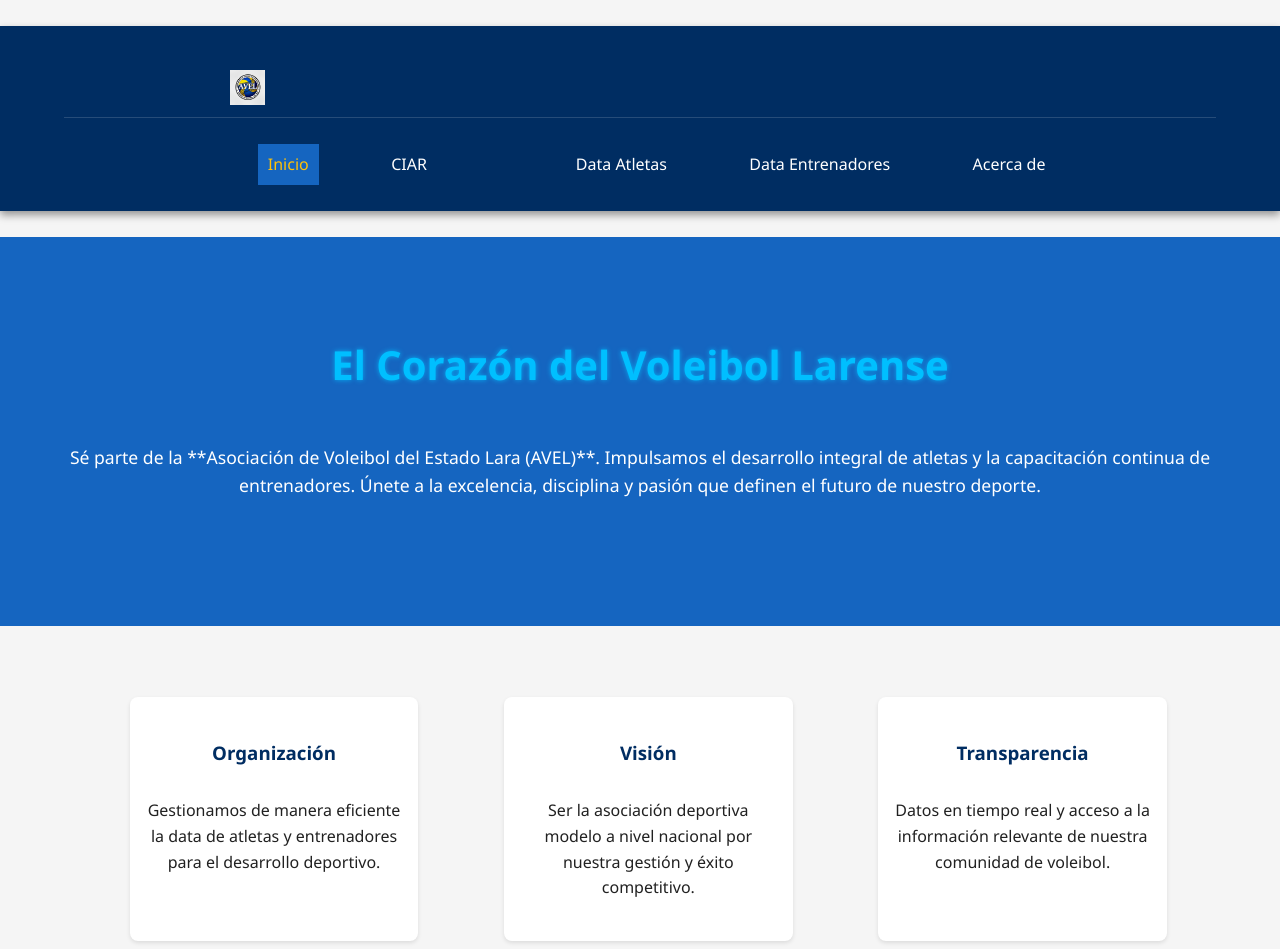
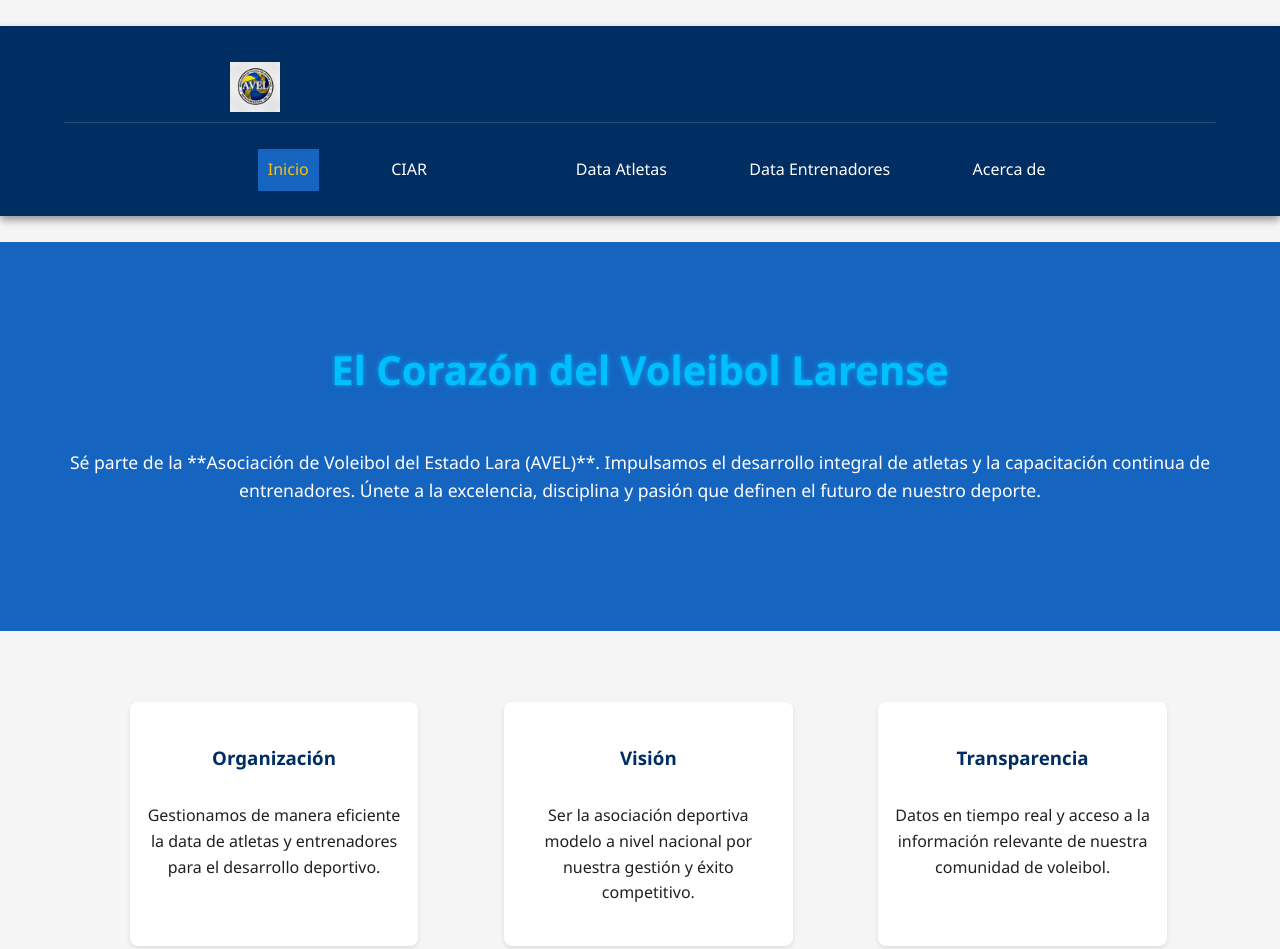
Before and after one commit to f4anks/avel, a plain HTML site: page index.html in a window 1280 px wide. Shown: the top 949 px of the page. Drawn offline with Linux system fonts and the light colour scheme.

Commit message:
Update styles.css

```diff
--- a/css/styles.css
+++ b/css/styles.css
@@ -40,22 +40,22 @@
 .header-top {
     display: flex;
     justify-content: flex-start;
-    padding: 10px 0; /* Ajuste de altura */
+    padding: 10px 0;
     border-bottom: 1px solid rgba(255, 255, 255, 0.15);
 }
 
 .logo {
     font-size: 1.8rem;
-    color: var(--text-light); /* Texto que ahora es la imagen */
+    color: var(--text-light);
     font-weight: 700;
     margin: 0;
 }
 
-/* NUEVO: ESTILO PARA LA IMAGEN DEL LOGO */
+/* AJUSTE: ESTILO PARA LA IMAGEN DEL LOGO */
 .logo img#mainLogo {
-    height: 35px; /* Altura del logo */
+    height: 50px; /* <= AUMENTADO: Logo más grande */
     width: auto;
-    vertical-align: middle; /* Alineación vertical */
+    vertical-align: middle;
 }
 
 .header-bottom {
```
